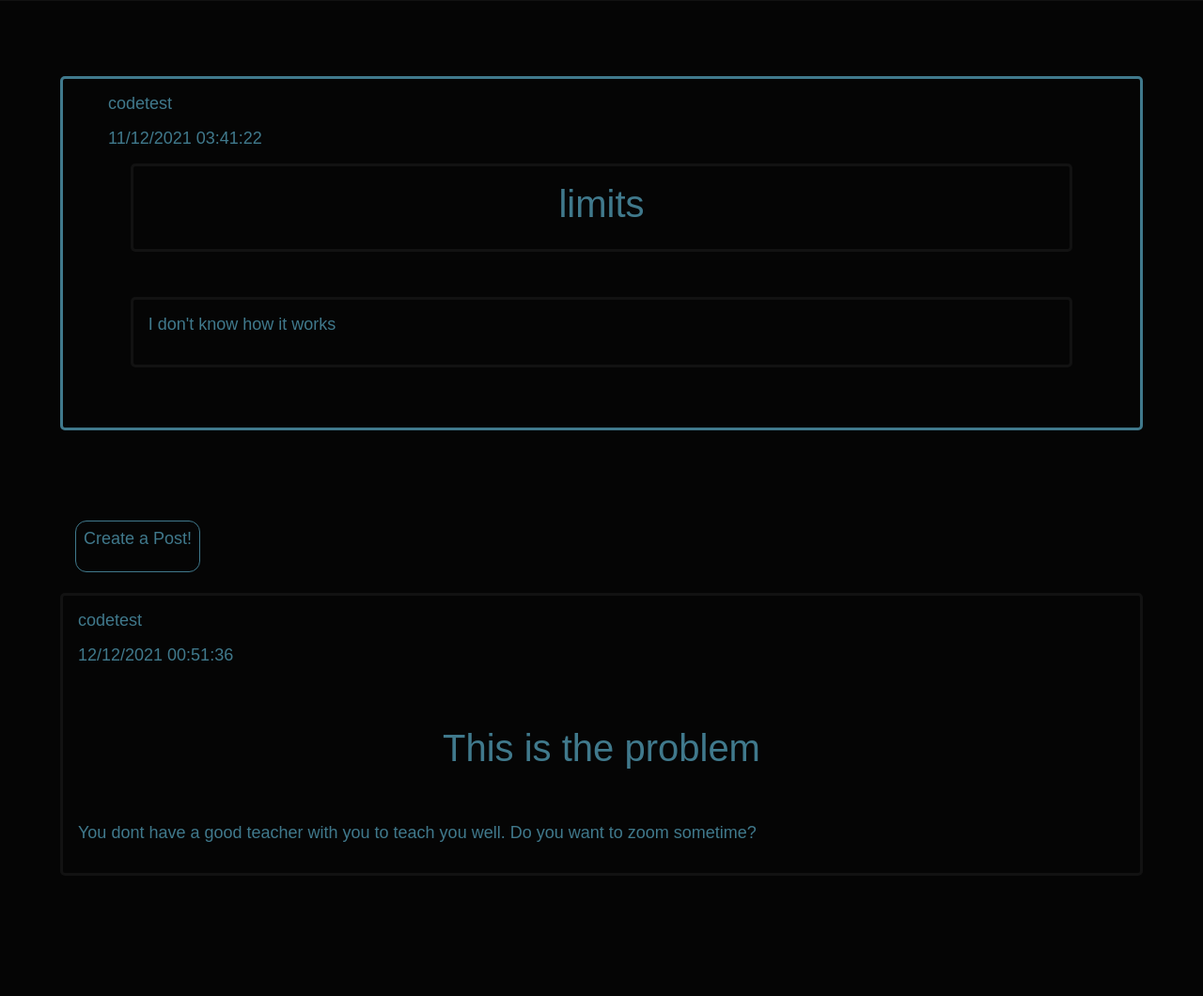
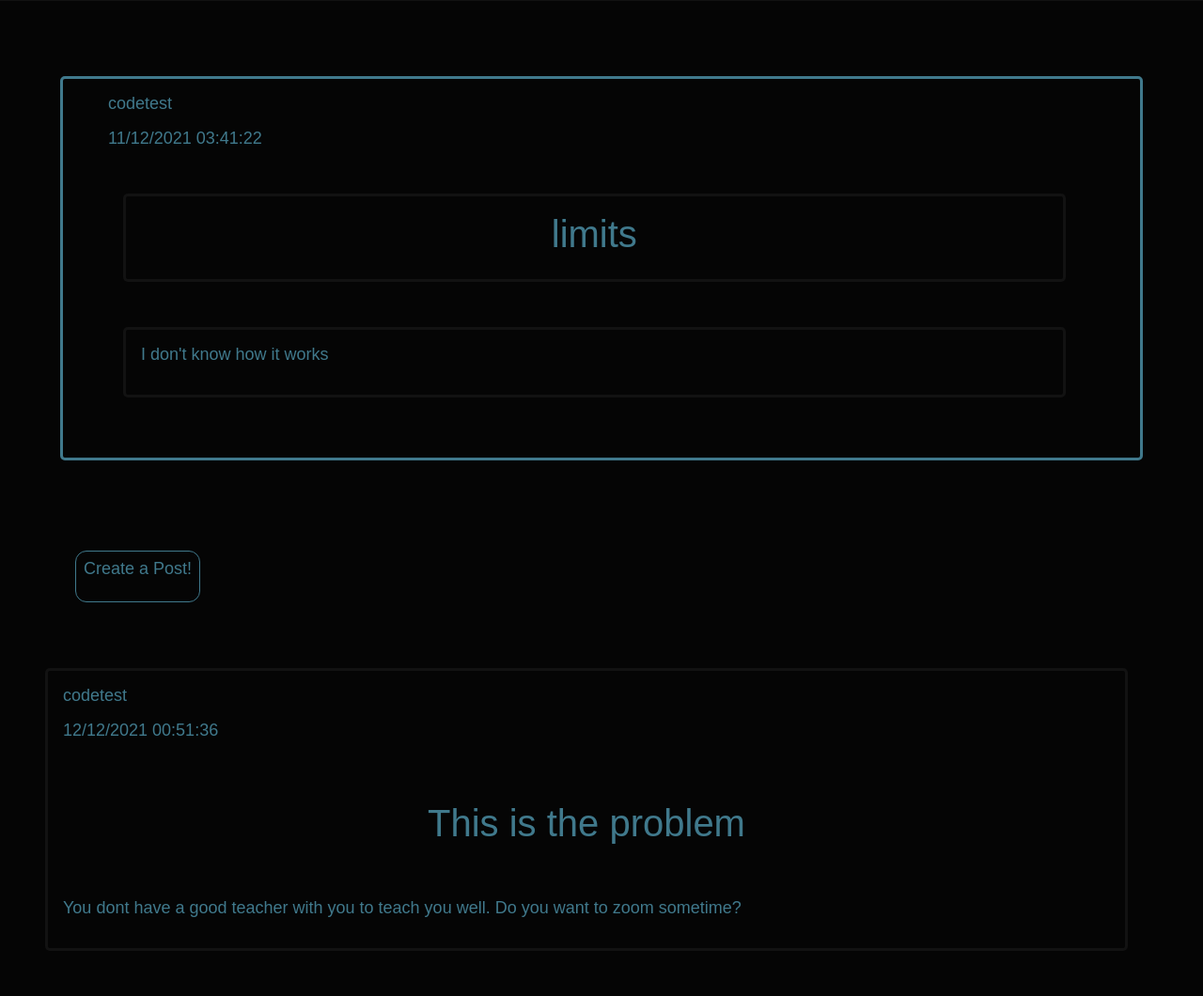
Before and after one commit to bolivarc3/StudySquawk, a Flask app: page /1/post/1 in a window 1280 px wide. Shown: the part 167-1227 px from the top of the page at 94% size. Before the commit the page ends 1099 px from the top, so only its background shows below. Run offline with Flask 2, Linux system fonts and the light colour scheme; data comes from the database, SQL or seed files in the repository; some libraries are stand-ins or nearby versions.

Commit message:
static/styles.css

```diff
--- a/static/styles.css
+++ b/static/styles.css
@@ -271,7 +271,7 @@ a{
 
 #postsubdiv{
     padding:1rem;
-    margin:auto;
+    margin:3rem;
     margin-bottom:3rem;
     width: 90%;
     height: fit-content;
--- a/templates/coursemain.html
+++ b/templates/coursemain.html
@@ -49,7 +49,7 @@
         <!--each post is a submit button with a form -->
         <form action = "/{{ course }}/post/{{ post[0] }}", method = "POST">
             <input type="hidden" id="postId" name="postId" value="{{ post[0] }}">
-            <<input type="submit", id = "clickpost" value = "{{ post[3] }}"></submit>
+            <input type="submit", id = "clickpost" value = "{{ post[3] }}"></submit>
         </form>
         <!--each post is a submit button with a form -->
     {% endfor %}
```
